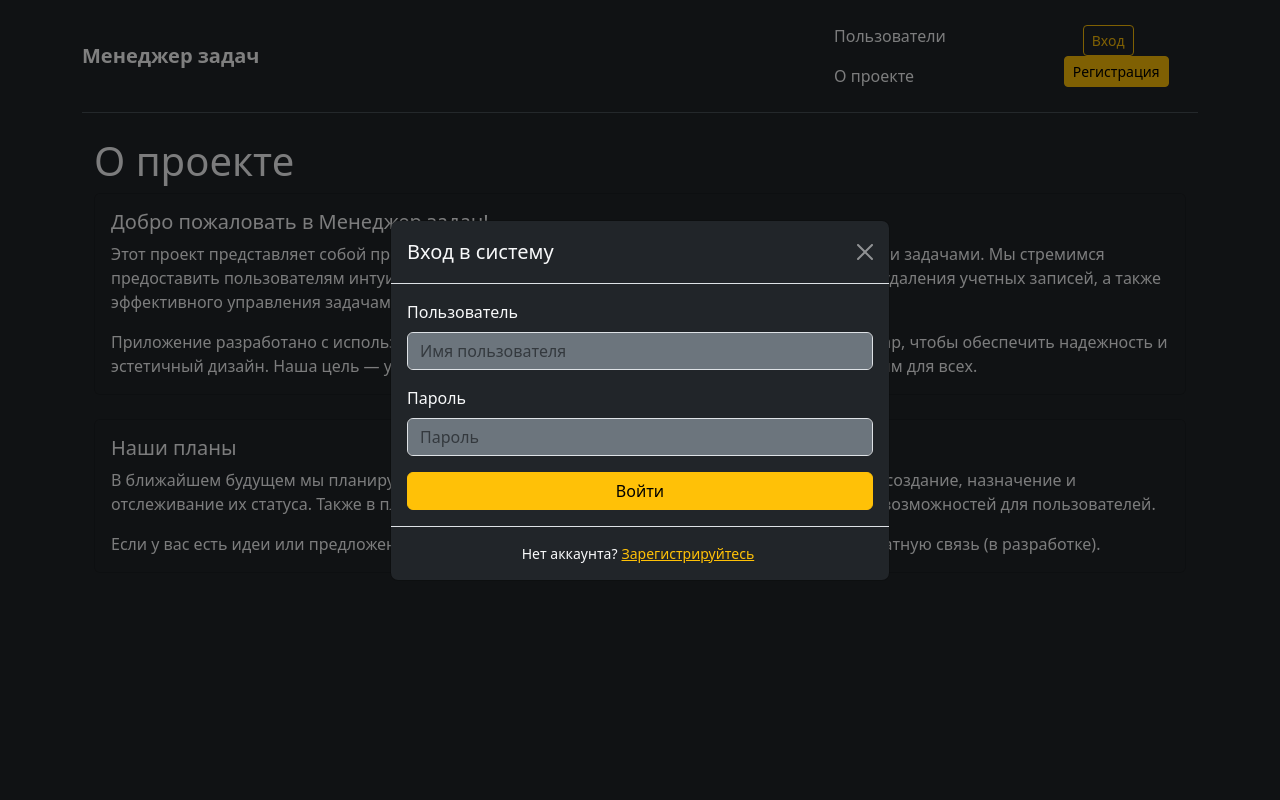
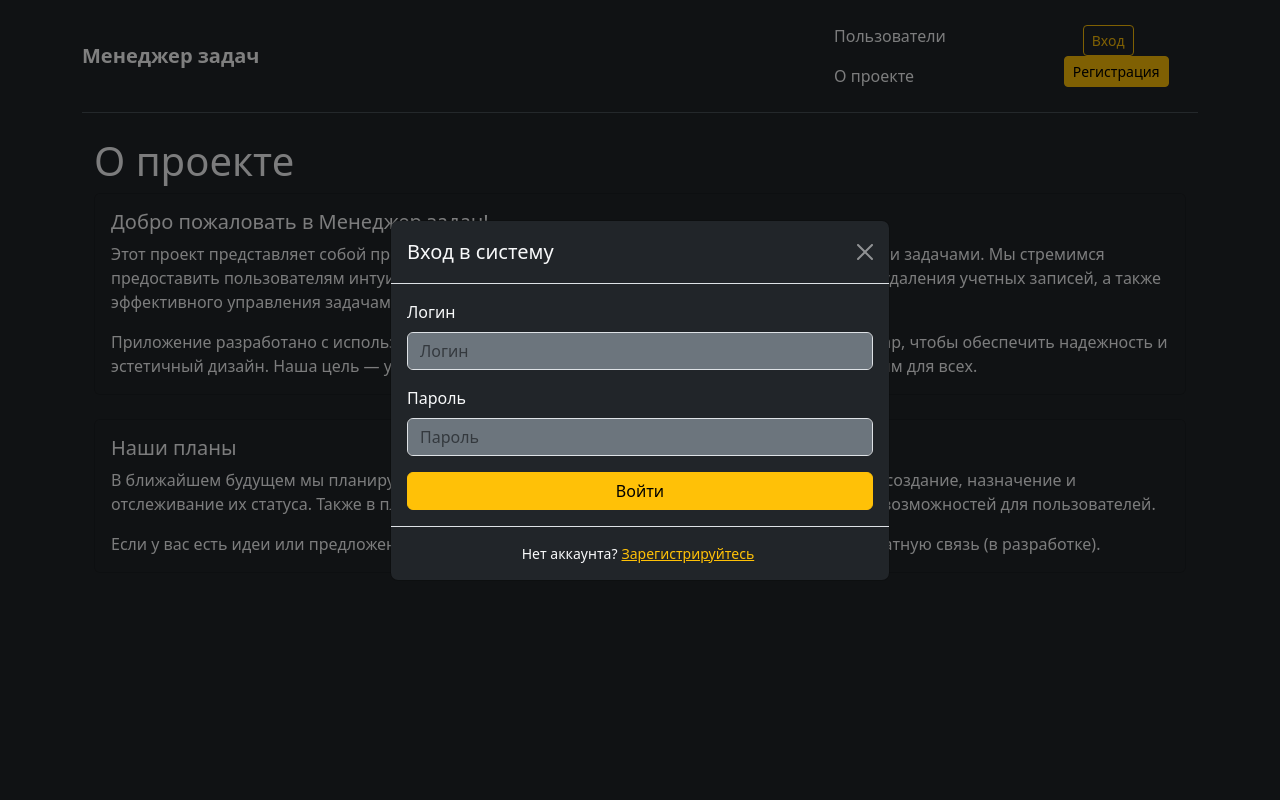
Before and after one commit to IvanFoksha/python-project-52, a Django app: template task_manager/templates/about.html in a window 1280 px wide, after a click on "Вход". Run offline with Django 5.2, Linux system fonts and the light colour scheme; the template is opened without the code that fills it, so the values that code supplies are empty; some libraries are stand-ins or nearby versions.

Commit message:
Update base template

```diff
--- a/task_manager/templates/base.html
+++ b/task_manager/templates/base.html
@@ -189,15 +189,13 @@
               <form id="loginForm" method="post" action="{% url 'login' %}">
                 {% csrf_token %}
                 <div class="mb-3">
-                  <label for="id_username" class="form-label"
-                    >Пользователь</label
-                  >
+                  <label for="id_username" class="form-label">Логин</label>
                   <input
                     type="text"
                     class="form-control bg-secondary text-light"
                     id="id_username"
                     name="username"
-                    placeholder="Имя пользователя"
+                    placeholder="Логин"
                     required
                   />
                 </div>
```
